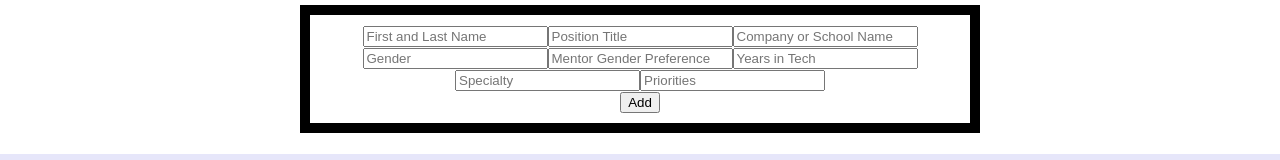
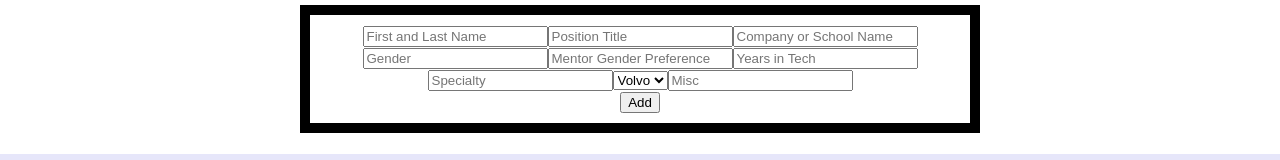
Before and after one commit to evawiedmann/questionnaire, a React (Create React App) app: page /#/MentorForm in a window 1280 px wide. Shown: the part 237-397 px from the top of the page. Built offline with nearby package versions, Linux system fonts and the light colour scheme.

Commit message:
misc added to mentor

```diff
--- a/src/components/Mentor/MentorForm.jsx
+++ b/src/components/Mentor/MentorForm.jsx
@@ -10,6 +10,7 @@ function Mentor(props){
   let _yearsInTech = null
   let _specialty = null
   let _priorities = null
+  let _misc = null
 
   function mentor(event){
     event.preventDefault();
@@ -22,6 +23,7 @@ function Mentor(props){
       yearsInTech: _yearsInTech.value,
       specialty: _specialty.value,
       priorities: _priorities.value,
+      misc: _misc.value
     });
 
     _name.value = '';
@@ -32,6 +34,7 @@ function Mentor(props){
     _yearsInTech.value = '';
     _specialty.value = '';
     _priorities.value = '';
+    _misc.valud = '';
     }
 
 
@@ -75,11 +78,19 @@ function Mentor(props){
     id='specialty'
     placeholder='Specialty'
     ref={(input) => {_specialty = input}}/>
+
+    <select id="priorities" name="priorities">
+      <option value="volvo">Volvo</option>
+      <option value="saab">Saab</option>
+      <option value="fiat">Fiat</option>
+      <option value="audi">Audi</option>
+    </select>
+
     <input
     type='text'
-    id='priorities'
-    placeholder='Priorities'
-    ref={(input) => {_priorities = input}}/>
+    id='misc'
+    placeholder='Misc'
+    ref={(input) => {_misc = input}}/>
     <div className='button'>
     <input type="submit" value="Add" />
     </div>
```
